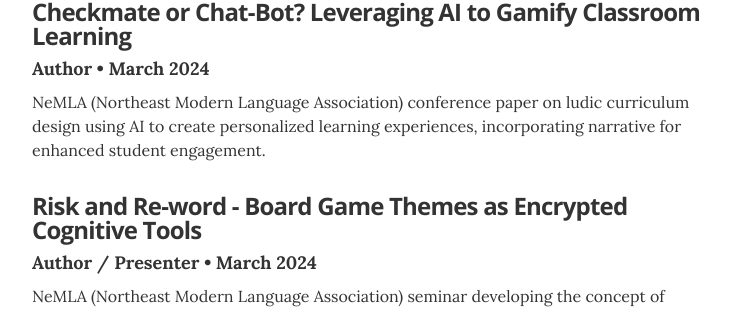
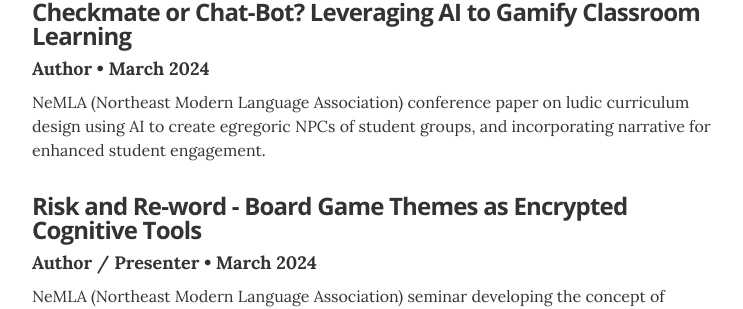
Before and after one commit to mwmxyz/academic, a Jekyll site: the page built from index.html, in a window 1280 px wide and 900 px high, scrolled down 2265 px. Shown: the part 168-477 px from the top of the window, without its empty margins (268-1011 px from the left). Built offline with Jekyll 4.4.1, drawn with Linux system fonts in a browser that asks for light colours.

Commit message:
Update projects.yml

```diff
--- a/_data/projects.yml
+++ b/_data/projects.yml
@@ -18,7 +18,7 @@
   role: Author
   duration: March 2024
   # url: "https://www.buffalo.edu/nemla/convention.html"
-  description: NeMLA (Northeast Modern Language Association) conference paper on ludic curriculum design using AI to create personalized learning experiences, incorporating narrative for enhanced student engagement.
+  description: NeMLA (Northeast Modern Language Association) conference paper on ludic curriculum design using AI to create egregoric NPCs of student groups, and incorporating narrative for enhanced student engagement.
 
 # Risk and Re-word - Board Game Themes as Encrypted Cognitive Tools
 - project: Risk and Re-word - Board Game Themes as Encrypted Cognitive Tools
```
